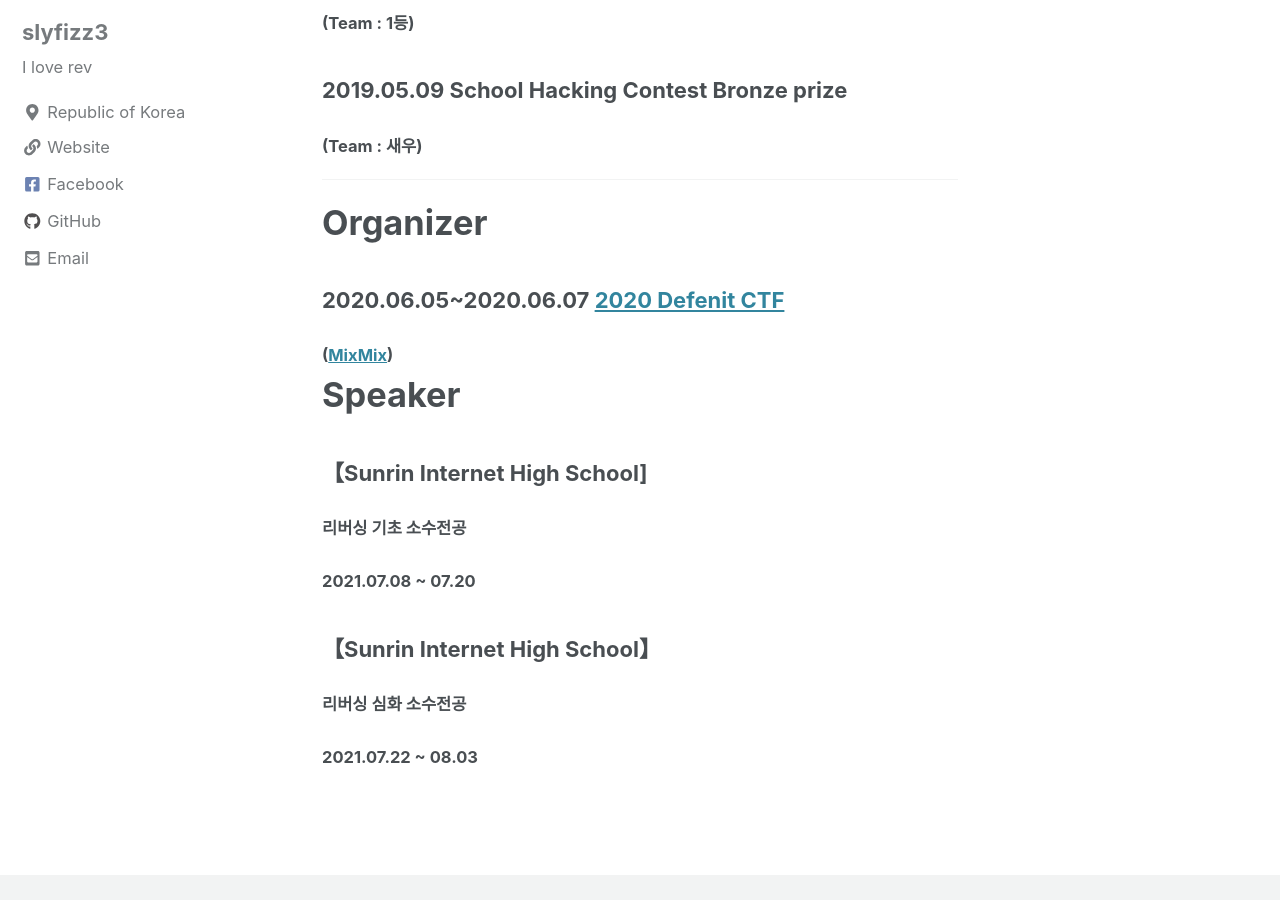
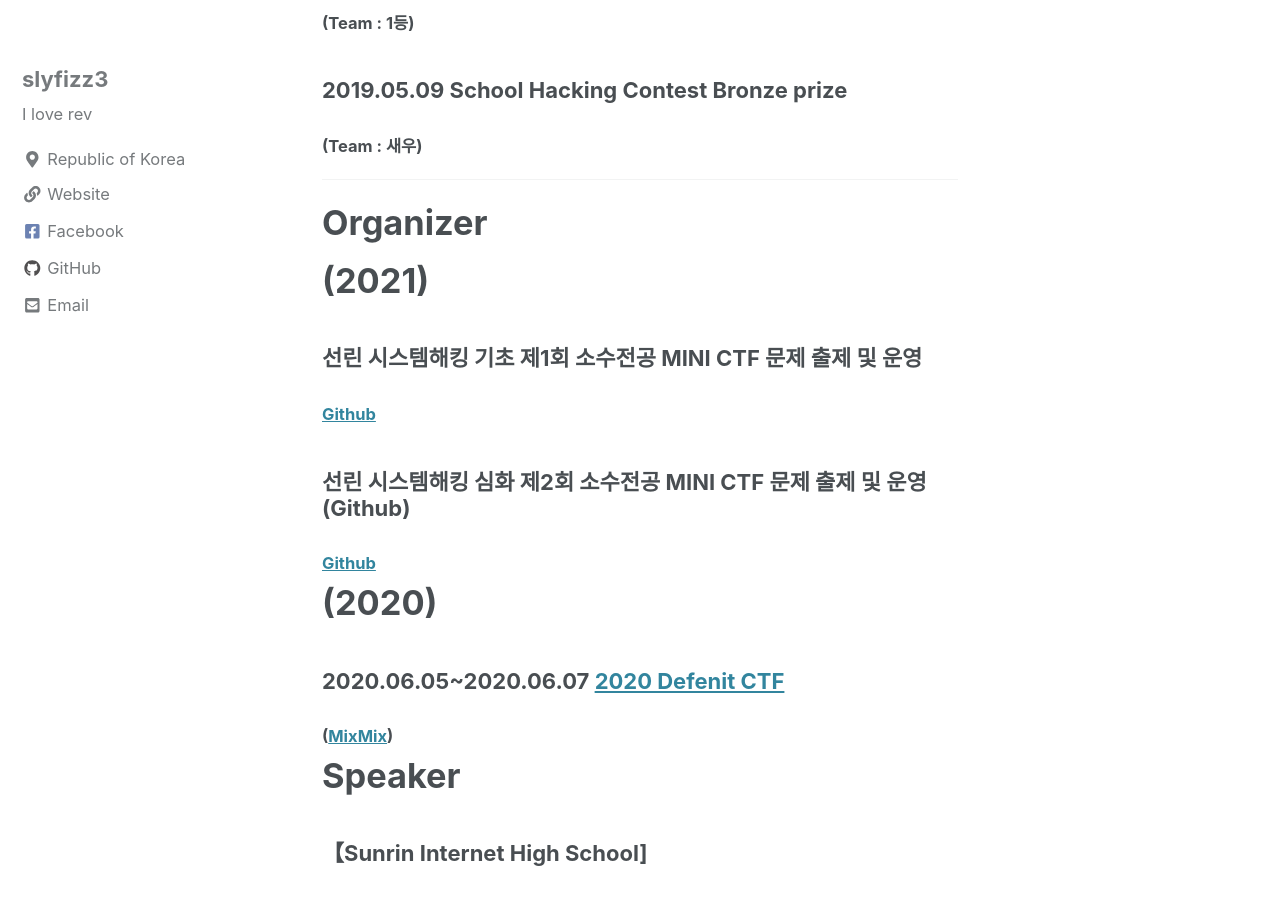
Before and after one commit to slyfizz3/slyfizz3.github.io, a Jekyll site: the page built from _pages/about.md, in a window 1280 px wide and 900 px high, scrolled down 3429 px. Built offline with Jekyll 4.4.1, drawn with Linux system fonts in a browser that asks for light colours; cached includes are drawn as plain includes; nearby versions of some CDN libraries.

Commit message:
Update about.md

```diff
--- a/_pages/about.md
+++ b/_pages/about.md
@@ -83,6 +83,14 @@ Nickname:slyfizz,rev4fun
 
 # Organizer
 
+# (2021)
+
+### 선린 시스템해킹 기초 제1회 소수전공 MINI CTF 문제 출제 및 운영
+#### [Github](https://github.com/slyfizz3/Make-challenges/tree/master/Sunrin_MiniCTF/1th_ctf)
+### 선린 시스템해킹 심화 제2회 소수전공 MINI CTF 문제 출제 및 운영 (Github)
+#### [Github](https://github.com/slyfizz3/Make-challenges/tree/master/Sunrin_MiniCTF/2th_ctf)
+
+# (2020)
 
 ### 2020.06.05~2020.06.07 [2020 Defenit CTF](https://www.boannews.com/media/view.asp?idx=88856&page=1&kind=1)
 #### ([MixMix](https://github.com/slyfizz3/Make-challenges/tree/master/2020DefenitCTF))
```
